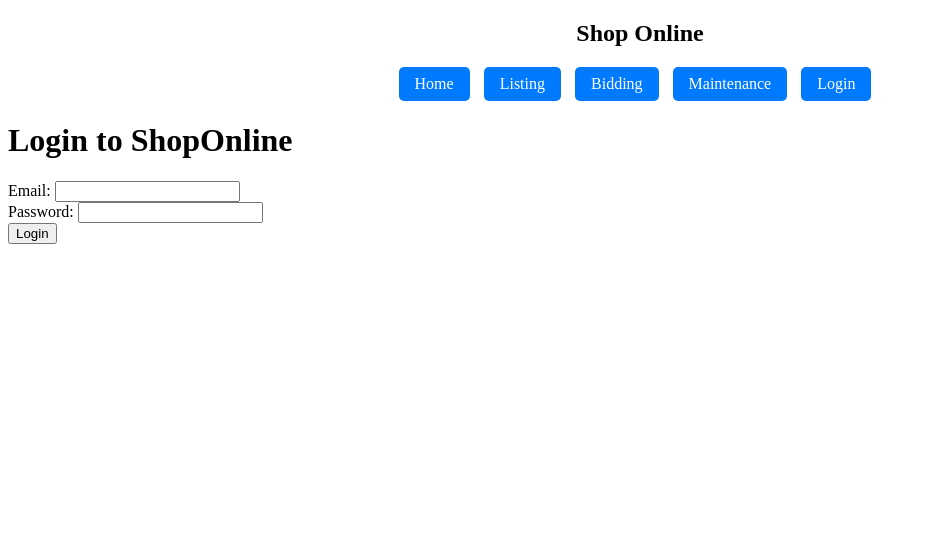
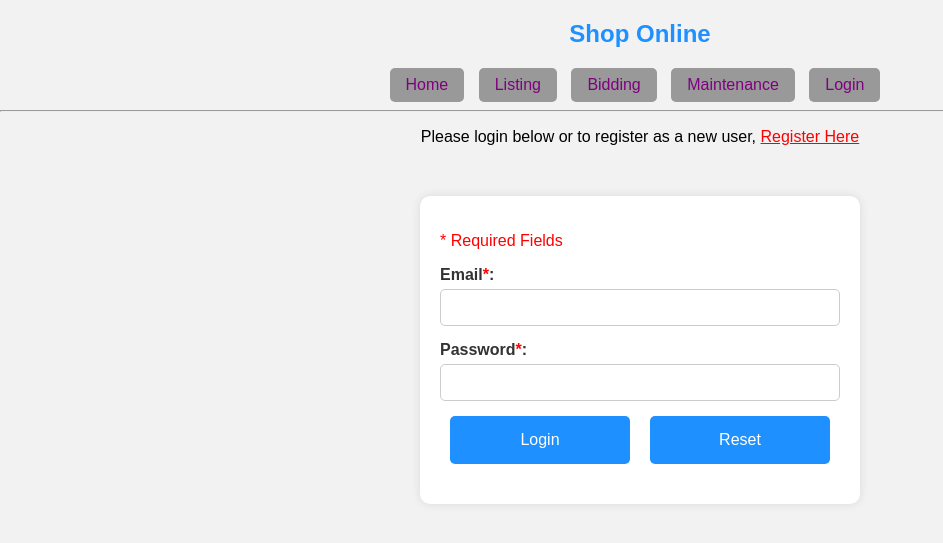
Before and after one commit to Am-iir/ShopOnline, a PHP site: page /login.htm in a window 1280 px wide. Shown: the top 543 px of the page, without its empty margins (0-943 px from the left). Run offline with PHP 8.4, Linux system fonts and the light colour scheme.

Commit message:
Finalizing login task

```diff
--- a/login.htm
+++ b/login.htm
@@ -1,15 +1,23 @@
+<!--
+    Student Name: Amir Maharjan
+    Student ID: 104088013
+
+    This file is a gateway for  customer to login to system
+ -->
+
 <!DOCTYPE html>
-<html>
+<html lang="en">
 <head>
+    <meta charset="UTF-8">
+    <meta name="viewport" content="width=device-width, initial-scale=1.0">
     <title>Login - ShopOnline</title>
-    <!-- Link to external CSS file -->
     <link rel="stylesheet" type="text/css" href="styles.css">
 </head>
 <body>
+
 <header>
-
     <nav>
-        <h2>Shop Online</h2>
+        <h2 class="heading">Shop Online</h2>
         <ul>
             <li><a href="index.html">Home</a></li>
             <li><a href="listing.htm">Listing</a></li>
@@ -20,18 +28,31 @@
     </nav>
 </header>
 
-<h1>Login to ShopOnline</h1>
-<form id="loginForm" >
-    <label for="email">Email:</label>
+<hr>
+<p class="subHeading">
+    Please login below or to register as a new user, <a href="register.htm">Register Here</a>
+</p>
+<div class="container">
+
+    <p class="requiredField">* Required Fields</p>
+    <form id="loginForm">
+        <label for="email">Email<span class="requiredField">*</span>:</label>
         <input type="email" id="email" name="email" required>
         <br>
-    <label for="password">Password:</label>
+        <label for="password">Password<span class="requiredField">*</span>:</label>
         <input type="password" id="password" name="password" required>
         <br>
+        <div class="button-container">
             <button type="button" onclick="login()">Login</button>
+            <button type="button" onclick="reset()">Reset</button>
+        </div>
     </form>
 
-<div id="loginMessage"></div>
+    <div id="loginMessage">
+
+    </div>
+</div>
+
+<script src="login.js"></script>
 </body>
-<script src="login.js"></script>
 </html>
--- a/login.js
+++ b/login.js
@@ -1,22 +1,28 @@
+/*
+    Student Name: Amir Maharjan
+    Student ID: 104088013
+
+    This file is the js for the login page which handles login functionality for customer seller/bidder.
+*/
+var xhr = false
+if (window.XMLHttpRequest) {
+    xhr = new XMLHttpRequest()
+} else if (window.ActiveXObject) {
+    xhr = new ActiveXObject("Microsoft.XMLHTTP")
+}
+
 function login() {
-    // Get input values
     let email = document.getElementById('email').value;
     let password = document.getElementById('password').value;
 
-    // Send login request to server
-    let xhr = new XMLHttpRequest();
     xhr.open('POST', 'login.php', true);
     xhr.setRequestHeader('Content-Type', 'application/x-www-form-urlencoded');
+    xhr.onreadystatechange = getData;
     xhr.send('email=' + email + '&password=' + password);
-    xhr.onreadystatechange = function () {
-        if (xhr.readyState === XMLHttpRequest.DONE) {
-            if (xhr.status === 200) {
-                document.getElementById('loginMessage').innerHTML = xhr.responseText;
-                // Handle successful registration response
-            } else {
-                document.getElementById('loginMessage').innerHTML = xhr.responseText;
-            }
-        }
-    };
+}
 
+function getData() {
+    if (xhr.readyState == 4 && xhr.status == 200) {
+        document.getElementById('loginMessage').innerHTML = xhr.responseText;
+    }
 }
--- a/styles.css
+++ b/styles.css
@@ -1,61 +1,128 @@
-/* styles.css */
+/*
+    Student Name: Amir Maharjan
+    Student ID: 104088013
 
-/* Style the navigation menu */
+    This file is styling for whole project
+ */
+
+body {
+    font-family: Arial, sans-serif;
+    background-color: #f2f2f2;
+    margin: 0;
+    padding: 0;
+}
+
+.heading {
+    color: #1e90ff;
+    text-align: center;
+    margin-top: 20px;
+}
+
 nav {
     text-align: center;
 }
+
 nav ul {
     list-style-type: none;
     padding: 0;
     margin: 0;
 }
+
 nav li {
     display: inline;
     margin-right: 10px;
 }
+
 nav li a {
     display: inline-block;
     padding: 8px 16px;
     text-decoration: none;
-    background-color: #007bff;
-    color: white;
+    background-color: #999; /* Even less dark grey background */
+    color: purple; /* Purple text */
     border-radius: 5px;
 }
+
 nav li a:hover {
+    background-color: #888; /* Darken the background on hover */
+}
+
+.subHeading {
+    text-align: center;
+}
+
+.container {
+    max-width: 400px;
+    margin: 50px auto;
+    padding: 20px;
+    background-color: #ffffff;
+    border-radius: 10px;
+    box-shadow: 0px 0px 10px rgba(0, 0, 0, 0.1);
+}
+
+.requiredField {
+    color: red;
+}
+
+form label {
+    display: block;
+    margin-bottom: 5px;
+    font-weight: bold;
+    color: #333;
+}
+
+form input[type="email"],
+form input[type="password"] {
+    width: 100%;
+    padding: 10px;
+    border-radius: 5px;
+    border: 1px solid #ccc;
+    box-sizing: border-box;
+    margin-bottom: 15px;
+}
+
+form button {
+    background-color: #1e90ff;
+    color: white;
+    padding: 15px 20px;
+    border: none;
+    border-radius: 5px;
+    cursor: pointer;
+    font-size: 16px;
+    width: 100%;
+}
+
+form button:hover {
     background-color: #0056b3;
 }
 
-/* Modal styles */
-.modal {
-    display: none;
-    position: fixed;
-    z-index: 1;
-    left: 0;
-    top: 0;
-    width: 100%;
-    height: 100%;
-    overflow: auto;
-    background-color: rgba(0, 0, 0, 0.5);
+.button-container {
+    display: flex;
+    justify-content: space-between;
 }
 
-.modal-content {
-    background-color: #fefefe;
-    margin: 15% auto;
-    padding: 20px;
-    border: 1px solid #888;
-    width: 80%;
+button {
+    padding: 10px 20px;
+    border: none;
+    border-radius: 5px;
+    font-size: 16px;
+    background-color: #1e90ff;
+    color: white;
+    margin: 0 10px;
 }
 
-.close {
-    color: #aaa;
-    float: right;
-    font-size: 28px;
-    font-weight: bold;
+button:hover {
+    background-color: #0056b3;
 }
 
-.close:hover,
-.close:focus {
-    color: black;
-    text-decoration: none;
-    cursor: pointer;
+#loginMessage {
+    margin-top: 20px;
+    text-align: center;
+    font-weight: bold;
+    color: red;
 }
+
+a {
+    color: red;
+    text-decoration: underline;
+
+}
```
Also changed, not shown: login.php (+13 -10 lines). Lines whose indentation alone changed are shown as unchanged.
